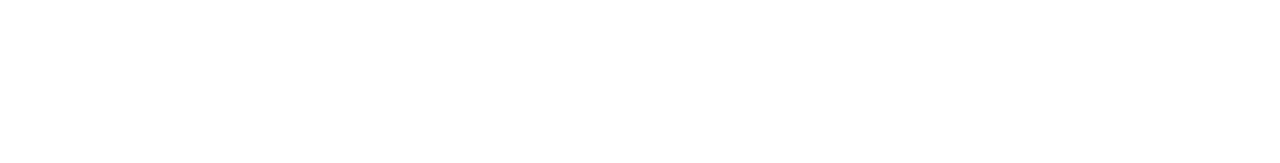
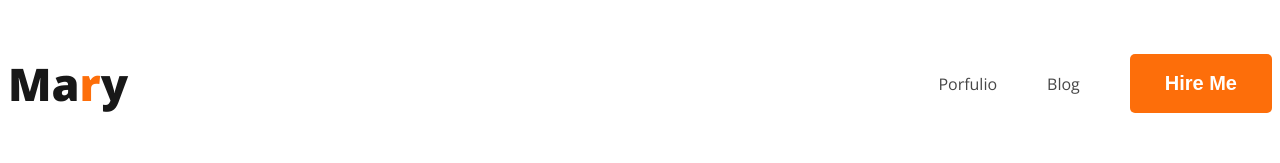
Before and after one commit to Sumonroy360/developer-portfuliio, a plain HTML site: page index.html in a window 1280 px wide. Drawn offline with nearby package versions, Linux system fonts and the light colour scheme.

Commit message:
Nav added

```diff
--- a/index.html
+++ b/index.html
@@ -4,10 +4,21 @@
      <meta charset="UTF-8">
      <meta name="viewport" content="width=device-width, initial-scale=1.0">
      <title>Developer portfolio</title>
+     <link rel="preconnect" href="https://fonts.googleapis.com">
+<link rel="preconnect" href="https://fonts.gstatic.com" crossorigin>
+<link href="https://fonts.googleapis.com/css2?family=Open+Sans:ital,wght@0,300..800;1,300..800&display=swap" rel="stylesheet">
+     <link rel="stylesheet" href="styles/portfulio.css">
 </head>
 <body>
      <header>
-
+          <nav>
+               <h3 class="nav-title">Ma<span class="text-primary">r</span>y</h3>
+               <ul>
+                    <li><a href="">Porfulio</a></li>
+                    <li><a href="">Blog</a></li>
+                    <li><button class="btn-primary">Hire Me <Menu:c></Menu:c></button></li>
+               </ul>
+          </nav>
      </header>
      <main>
 
--- /dev/null
+++ b/styles/portfulio.css
@@ -0,0 +1,49 @@
+/* common shared style */
+body {
+     font-family: "Open Sans", sans-serif;
+}
+
+.text-primary {
+     color: #FD6E0A;
+}
+
+.btn-primary {
+     border-radius: 5px;
+     background: #FD6E0A;
+     font-size: 20px;
+     border: 0px;
+     color: white;
+     font-style: normal;
+     font-weight: 700;
+     padding: 18px 35px;
+}
+
+
+/* nav related style */
+
+nav {
+     display: flex;
+     align-items: center;
+     justify-content: space-between;
+}
+
+.nav-title {
+     color: #181818;
+     font-size: 45px;
+     font-weight: 800;
+}
+
+nav>ul {
+     display: flex;
+     align-items: center;
+}
+
+nav li {
+     list-style: none;
+     margin-left: 50px;
+}
+
+nav a {
+     text-decoration: none;
+     color: #474747;
+}
```
